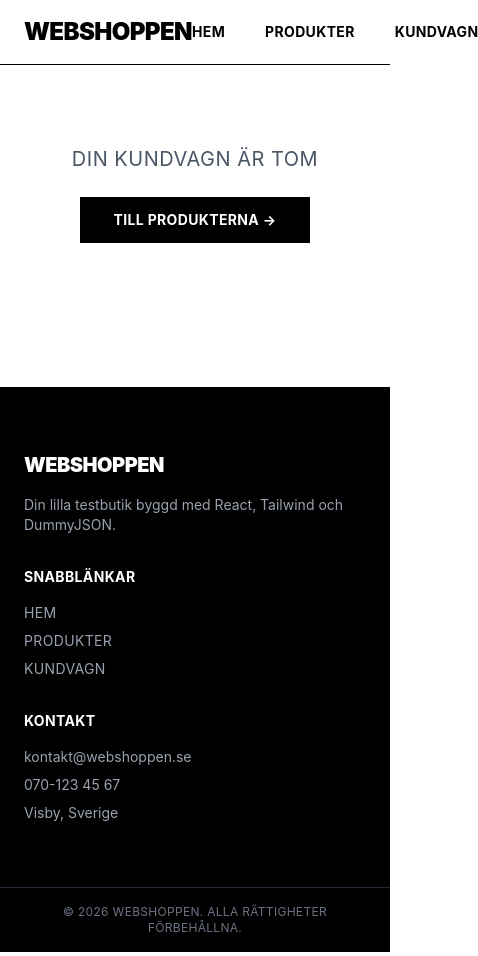
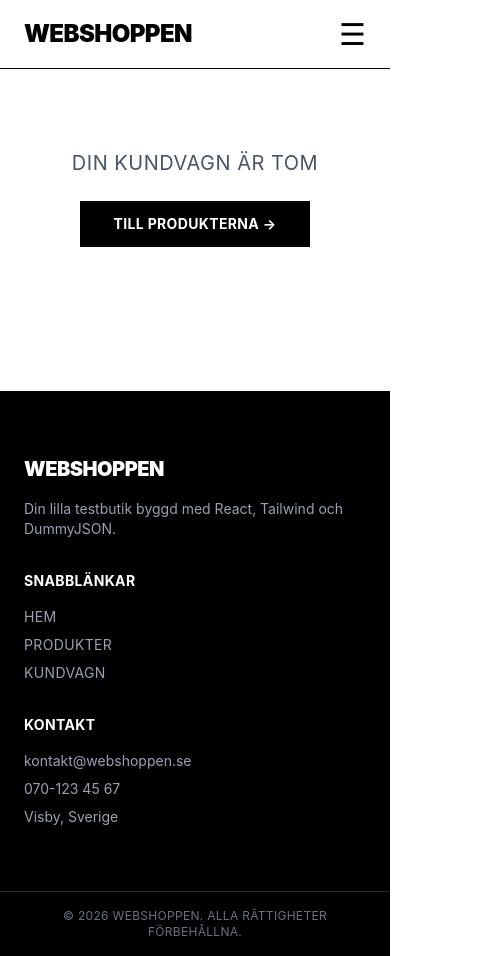
Before and after one commit to victormossberg-oss/Webshoppen, a React (Vite) app: page /checkout in a window 390 px wide. Shown: the whole page, 478 px wide, since content can reach past the window. Built offline with nearby package versions, Linux system fonts and the light colour scheme.

Commit message:
hamburgermeny tillagd

```diff
--- a/src/components/Navbar.jsx
+++ b/src/components/Navbar.jsx
@@ -1,4 +1,7 @@
 import { Link } from "react-router-dom";
+
+// useState för att hålla koll på om mobilmenyn är öppen eller stängd
+import { useState } from "react";
 
 // Hämtar kundvagnen så vi kan visa antal varor
 import { useCart } from "../context/CartContext";
@@ -8,47 +11,93 @@ export default function Navbar() {
   // Plockar ut totala antalet varor i kundvagnen
   const { itemCount } = useCart();
 
+  // true = mobilmenyn är öppen, false = stängd. Börjar stängd.
+  const [menuOpen, setMenuOpen] = useState(false);
+
+  // Liten hjälpfunktion: stänger menyn.
+  // Anropas när man klickat på en länk så menyn inte blir kvar öppen.
+  const closeMenu = () => setMenuOpen(false);
+
   return (
-    <nav className="bg-white text-black px-6 py-4 flex justify-between items-center border-b border-black">
+    <nav className="bg-white text-black px-6 py-4 border-b border-black">
 
-      {/* Logo / Titel — klickbar för att gå till startsidan */}
-      <Link to="/" className="text-2xl font-black uppercase tracking-tight">
-        Webshoppen
-      </Link>
+      {/* ÖVERSTA RADEN: logo till vänster, länkar/hamburgare till höger */}
+      <div className="flex justify-between items-center">
 
-      {/* Länkar */}
-      <div className="flex gap-10 items-center">
-
+        {/* Logo / Titel — klickar man här går man till startsidan */}
         <Link
           to="/"
-          className="font-bold uppercase text-sm tracking-wide hover:underline"
+          onClick={closeMenu}
+          className="text-2xl font-black uppercase tracking-tight"
         >
-          Hem
+          Webshoppen
         </Link>
 
-        <Link
-          to="/products"
-          className="font-bold uppercase text-sm tracking-wide hover:underline"
+        {/* DESKTOP-LÄNKAR
+            hidden = göms på mobil
+            md:flex = visas (som flex) först från md-breakpointen (~768px) */}
+        <div className="hidden md:flex gap-10 items-center">
+          <Link to="/" className="font-bold uppercase text-sm tracking-wide hover:underline">
+            Hem
+          </Link>
+          <Link to="/products" className="font-bold uppercase text-sm tracking-wide hover:underline">
+            Produkter
+          </Link>
+          <Link to="/cart" className="font-bold uppercase text-sm tracking-wide hover:underline relative">
+            Kundvagn
+            {itemCount > 0 && (
+              <span className="absolute -top-2 -right-4 bg-black text-white text-xs rounded-full w-5 h-5 flex items-center justify-center">
+                {itemCount}
+              </span>
+            )}
+          </Link>
+        </div>
+
+        {/* HAMBURGERKNAPP
+            md:hidden = tvärtom mot ovan — visas bara på mobil, göms på desktop */}
+        <button
+          onClick={() => setMenuOpen(!menuOpen)}
+          className="md:hidden relative"
+          aria-label="Öppna meny"
         >
-          Produkter
-        </Link>
+          {/* Byt ikon beroende på om menyn är öppen (✕) eller stängd (☰) */}
+          <span className="text-3xl">{menuOpen ? "✕" : "☰"}</span>
 
-        {/* Kundvagn med liten siffra */}
-        <Link
-          to="/cart"
-          className="font-bold uppercase text-sm tracking-wide hover:underline relative"
-        >
-          Kundvagn
-
-          {/* Visar siffran bara om det finns något i vagnen */}
-          {itemCount > 0 && (
-            <span className="absolute -top-2 -right-4 bg-black text-white text-xs rounded-full w-5 h-5 flex items-center justify-center">
+          {/* Liten siffra på hamburgaren så man ser antal varor även med stängd meny */}
+          {itemCount > 0 && !menuOpen && (
+            <span className="absolute -top-1 -right-3 bg-black text-white text-xs rounded-full w-5 h-5 flex items-center justify-center">
               {itemCount}
             </span>
           )}
-        </Link>
+        </button>
+      </div>
 
-      </div>
+      {/* MOBILMENY — visas bara när menuOpen är true OCH på mobil (md:hidden) */}
+      {menuOpen && (
+        <div className="md:hidden flex flex-col gap-4 mt-4 pt-4 border-t border-black">
+          <Link
+            to="/"
+            onClick={closeMenu}
+            className="font-bold uppercase text-sm tracking-wide hover:underline"
+          >
+            Hem
+          </Link>
+          <Link
+            to="/products"
+            onClick={closeMenu}
+            className="font-bold uppercase text-sm tracking-wide hover:underline"
+          >
+            Produkter
+          </Link>
+          <Link
+            to="/cart"
+            onClick={closeMenu}
+            className="font-bold uppercase text-sm tracking-wide hover:underline"
+          >
+            Kundvagn {itemCount > 0 && `(${itemCount})`}
+          </Link>
+        </div>
+      )}
     </nav>
   );
 }
```
